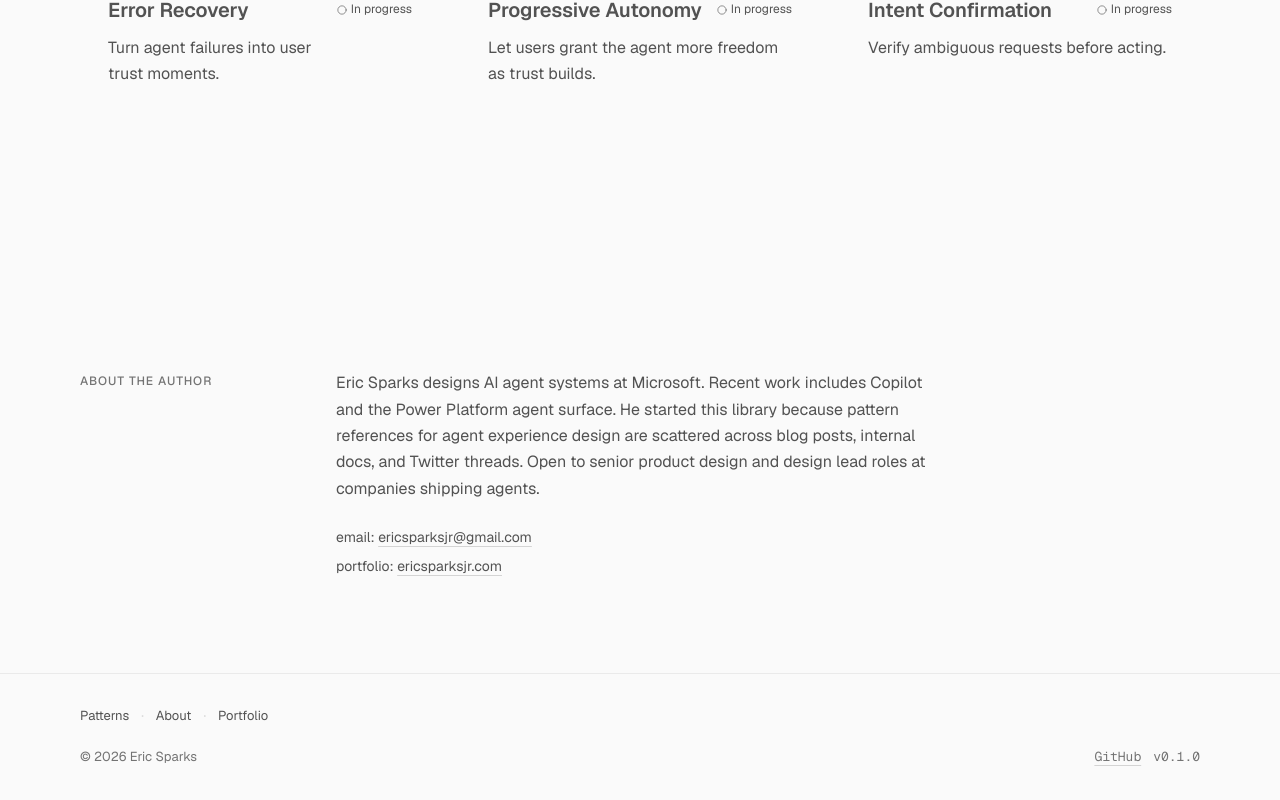
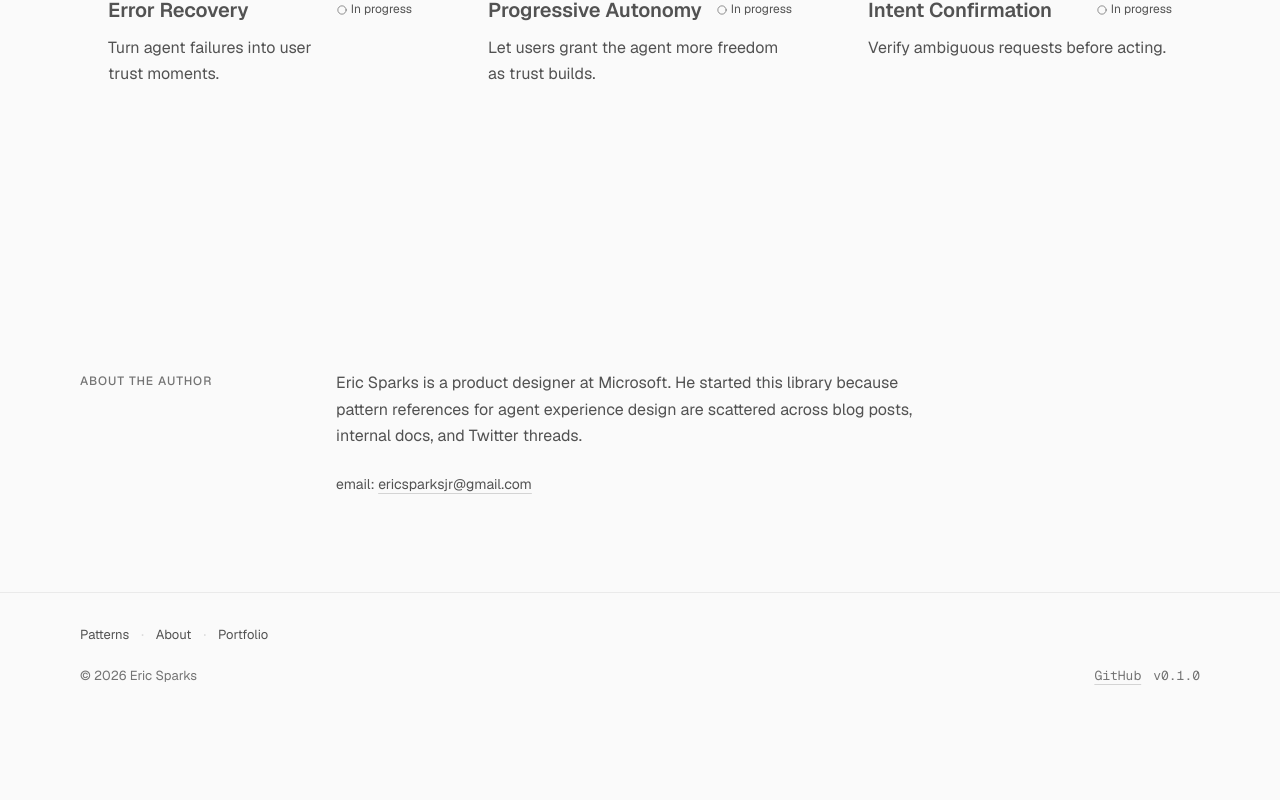
Before and after one commit to EricSparksJr/agent-inspector, a Next.js app: page / in a window 1280 px wide. Shown: the part 1000-1800 px from the top of the page. After the commit the page ends 1718 px from the top, so only its background shows below. Built offline with nearby package versions, Linux system fonts and the light colour scheme.

Commit message:
Revise AboutStrip content for Eric Sparks
Updated the description of Eric Sparks and removed portfolio link.

```diff
--- a/components/sections/AboutStrip.tsx
+++ b/components/sections/AboutStrip.tsx
@@ -20,12 +20,9 @@ export default function AboutStrip() {
               className="text-pretty leading-[1.65]"
               style={{ fontSize: "var(--text-body)", color: "var(--text-muted)" }}
             >
-              Eric Sparks designs AI agent systems at Microsoft. Recent work
-              includes Copilot and the Power Platform agent surface. He started
-              this library because pattern references for agent experience design
-              are scattered across blog posts, internal docs, and Twitter
-              threads. Open to senior product design and design lead roles at
-              companies shipping agents.
+              Eric Sparks is a product designer at Microsoft. He started this
+              library because pattern references for agent experience design are
+              scattered across blog posts, internal docs, and Twitter threads.
             </p>
 
             <div className="mt-6 space-y-1.5">
@@ -41,23 +38,9 @@ export default function AboutStrip() {
                   ericsparksjr@gmail.com
                 </a>
               </p>
-              <p
-                style={{ fontSize: "var(--text-small)", color: "var(--text-muted)" }}
-              >
-                portfolio:{" "}
-                <a
-                  href="https://ericsparksjr.com"
-                  target="_blank"
-                  rel="noopener noreferrer"
-                  className="underline underline-offset-4 transition-colors duration-[180ms] hover:text-text"
-                  style={{ textDecorationColor: "var(--border-strong)" }}
-                >
-                  ericsparksjr.com
-                </a>
-              </p>
             </div>
+
           </div>
-
         </div>
       </div>
     </section>
```
